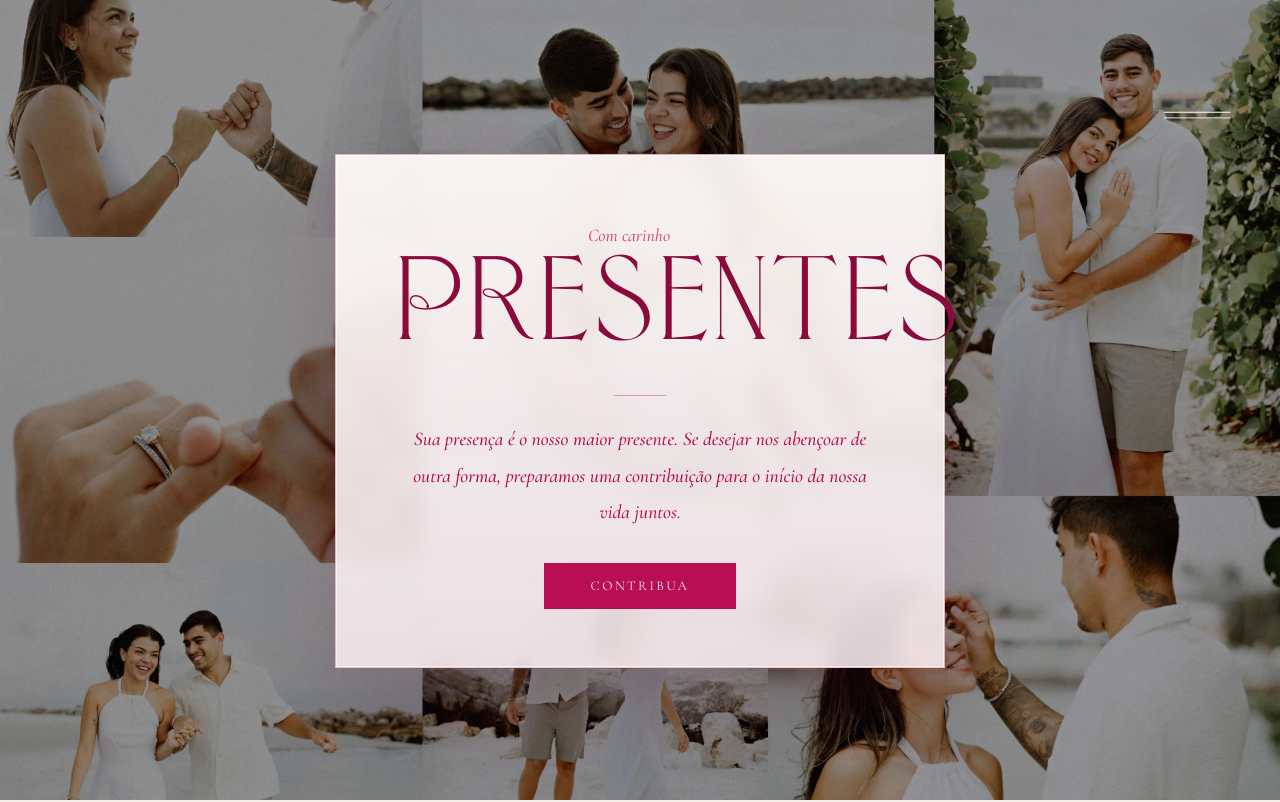
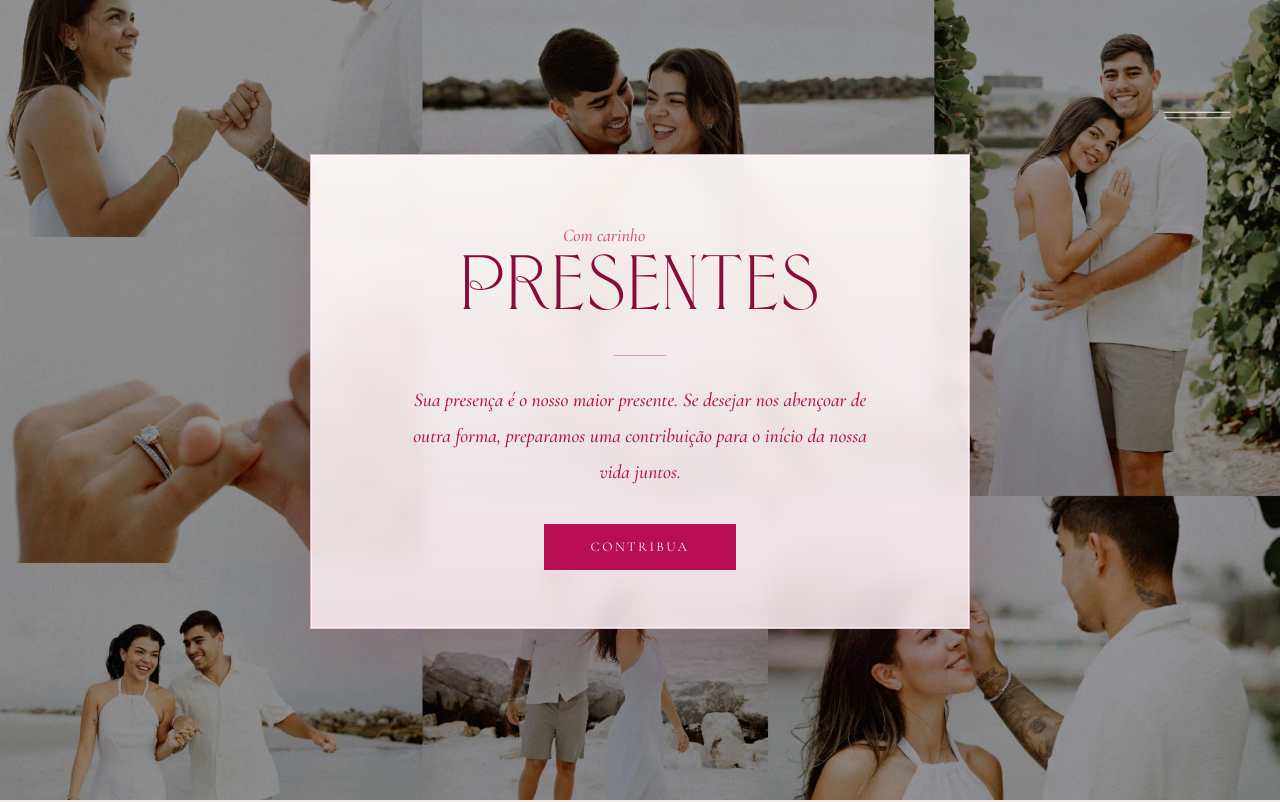
Before and after one commit to giullyasantos/jaque-lucas, a React (Create React App) app: page /gifts in a window 1280 px wide. Shown: the top 802 px of the page. Built offline with nearby package versions, Linux system fonts and the light colour scheme; no server answers; a web font is replaced by a local one.

Commit message:
Center gifts title on desktop

```diff
--- a/src/App.css
+++ b/src/App.css
@@ -1606,7 +1606,7 @@ p {
   }
 
   .description {
-    width: min(610px, calc(100vw - 36px));
+    width: min(660px, calc(100vw - 48px));
     padding: clamp(48px, 7vw, 68px) clamp(28px, 5vw, 58px) clamp(40px, 6vw, 58px);
     background:
       linear-gradient(180deg, rgba(255, 251, 248, 0.94), rgba(249, 235, 240, 0.88));
@@ -1621,7 +1621,7 @@ p {
     position: relative;
     z-index: 3;
     pointer-events: none;
-    overflow: visible;
+    overflow: hidden;
   }
 
   .gifts-eyebrow {
@@ -1636,12 +1636,14 @@ p {
   }
 
   h1 {
-    font-size: clamp(4.3rem, 11vw, 7.4rem);
+    max-width: 100%;
+    font-size: clamp(4.25rem, 6vw, 5.9rem);
     color: var(--green-deep);
-    letter-spacing: 0.02em;
+    letter-spacing: 0.01em;
     margin: 0;
     line-height: 0.95;
     text-shadow: none;
+    white-space: nowrap;
   }
 
   .gifts-rule {
```
